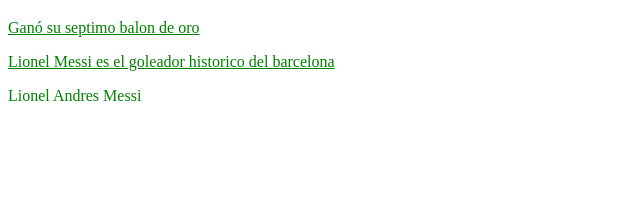
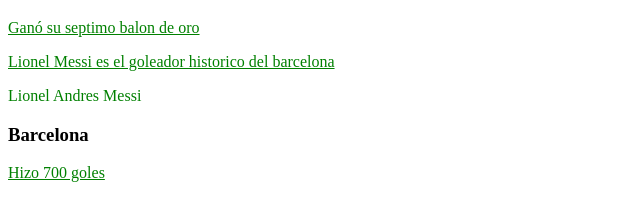
Before and after one commit to santyMoralesA/proyecto, a plain HTML site: page index.html in a window 1280 px wide. Shown: the part 61-282 px from the top of the page, without its empty margins (0-640 px from the left). Drawn offline with Linux system fonts and the light colour scheme.

Commit message:
add barcelona stats

```diff
--- a/index.html
+++ b/index.html
@@ -13,5 +13,7 @@
    <p>Ganó su septimo balon de oro</p>
    <p>Lionel Messi es el goleador historico del barcelona</p>
    <span>Lionel Andres Messi</span>
+   <h3>Barcelona</h3>
+   <p>Hizo 700 goles</p>
 </body>
 </html>
```
